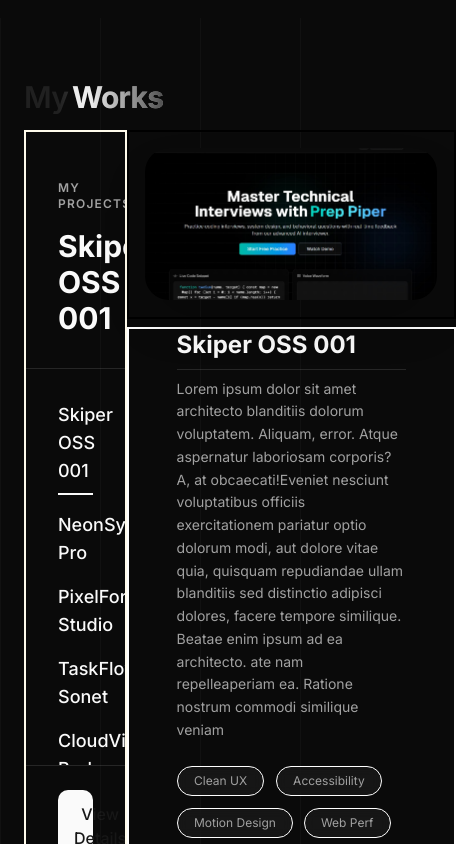
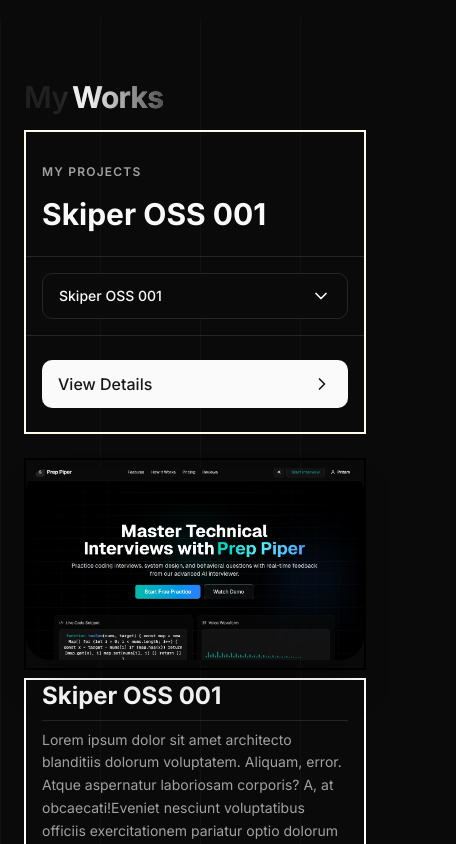
Before and after one commit to anynomous001/generative-ai-portfolio, a Next.js app: page / in a window 390 px wide. Shown: the part 1160-2004 px from the top of the page, 456 px wide, since content can reach past the window. Built offline with nearby package versions, Linux system fonts and the light colour scheme.

Commit message:
responsiveness modified

```diff
--- a/components/projects/project-showcase.tsx
+++ b/components/projects/project-showcase.tsx
@@ -2,7 +2,7 @@
 
 import { useState } from "react"
 import { motion, AnimatePresence } from "framer-motion"
-import { ChevronRight } from "lucide-react"
+import { ChevronRight, ChevronDown } from "lucide-react"
 
 interface Project {
   id: number
@@ -58,27 +58,31 @@ const projects: Project[] = [
 export default function ProjectShowcase() {
   const [selectedProject, setSelectedProject] = useState<number>(0)
   const [isExpanded, setIsExpanded] = useState(false)
+  const [isDropdownOpen, setIsDropdownOpen] = useState(false)
+
 
   const currentProject = projects[selectedProject]
 
   return (
-    <div className="grid grid-cols-[30%_70%] h-screen  bg-background mt-4">
+    <div className="grid grid-cols-1 md:grid-cols-[30%_70%] bg-background mt-4 min-h-[60vh] md:min-h-[80vh] gap-6">
 
 
       {/* Left side - Project List */}
-      <motion.div className="h-[80%] bg-background border-2 border-solid  border-amber-50 flex flex-col overflow-y-hidden" >
-        <div className=" overflow-hidden flex flex-col">
+      <motion.div className="bg-background border-2 border-solid border-amber-50 flex flex-col md:overflow-y-auto md:h-full">
+        <div className="overflow-hidden flex flex-col">
           {/* Header */}
-          <div className="px-8 pt-12 pb-8 border-b border-border">
+          <div className="px-4 sm:px-6 md:px-8 pt-8 md:pt-12 pb-6 md:pb-8 border-b border-border">
             <motion.div initial={{ opacity: 0, y: -20 }} animate={{ opacity: 1, y: 0 }} transition={{ duration: 0.3 }}>
               <p className="text-xs font-semibold text-muted-foreground tracking-widest uppercase mb-4">My Projects</p>
               <h2 className="text-3xl font-bold text-foreground">{currentProject.title}</h2>
             </motion.div>
           </div>
 
-          {/* Project List */}
-          <div className=" overflow-y-auto px-8 py-8">
-            <div className="space-y-4">
+
+
+          {/* Project List in desktop*/}
+          <div className="hidden lg:flex flex-col flex-1 overflow-y-auto px-4 sm:px-6 md:px-8 py-6 md:py-8">
+
             {projects.map((project, index) => (
               <motion.button
                 key={project.id}
@@ -113,10 +117,62 @@ export default function ProjectShowcase() {
               </motion.button>
             ))}
           </div>
+
+
+
+          {/* Project List  on mobile*/}
+          <div className="px-4 sm:px-6 py-4 sm:py-6 flex-1 flex flex-col lg:hidden">
+            <div className=" z-50">
+              <button
+                onClick={() => setIsDropdownOpen(!isDropdownOpen)}
+                className="w-full flex items-center justify-between px-4 py-3 bg-card border border-border rounded-lg font-medium text-foreground hover:bg-background transition-colors"
+              >
+                <span className="text-sm sm:text-base truncate">{currentProject.title}</span>
+                <motion.div animate={{ rotate: isDropdownOpen ? 180 : 0 }} transition={{ duration: 0.3 }}>
+                  <ChevronDown size={20} />
+                </motion.div>
+              </button>
+
+              {/* Dropdown Menu */}
+              <AnimatePresence>
+                {isDropdownOpen && (
+                  <motion.div
+                    initial={{ opacity: 0, y: -10 }}
+                    animate={{ opacity: 1, y: 0 }}
+                    exit={{ opacity: 0, y: -10 }}
+                    transition={{ duration: 0.2 }}
+                    className=" mt-2 bg-card border border-border rounded-lg shadow-lg z-50 "
+                  >
+                    <div className=" overflow-hidden">
+                      {projects.map((project, index) => (
+                        <motion.button
+                          key={project.id}
+                          onClick={() => {
+                            setSelectedProject(index)
+                            setIsDropdownOpen(false)
+                            setIsExpanded(false)
+                          }}
+                          className={`w-full text-left px-4 py-3 text-sm sm:text-base transition-colors ${selectedProject === index
+                            ? "bg-primary text-primary-foreground"
+                            : "text-foreground hover:bg-background"
+                            }`}
+                          whileHover={{ x: 8 }}
+                          transition={{ type: "spring", stiffness: 300, damping: 30 }}
+                        >
+                          {project.title}
+                        </motion.button>
+                      ))}
+                    </div>
+                  </motion.div>
+                )}
+              </AnimatePresence>
+            </div>
           </div>
 
+
+
           {/* Footer */}
-          <div className="px-8 py-6 border-t border-border">
+          <div className="px-4 sm:px-6 md:px-8 py-6 border-t border-border">
             <motion.button
               onClick={() => setIsExpanded(!isExpanded)}
               className="w-full flex items-center justify-between px-4 py-3 bg-primary text-primary-foreground rounded-lg font-medium hover:opacity-90 transition-opacity"
@@ -151,7 +207,7 @@ export default function ProjectShowcase() {
 
       {/* Right side - Project Image */}
 
-      <motion.div className="col-span-[70%] flex" >
+      <motion.div className="flex flex-col" >
         <AnimatePresence mode="wait">
           <motion.div
             key={currentProject.id}
@@ -161,20 +217,18 @@ export default function ProjectShowcase() {
             transition={{ duration: 0.5 }}
             className="flex flex-col gap-2"
           >
-            <div
-              className={`w-full h-[50%] py-2 flex items-center justify-center relative border-black border-2 border-solid`}
-            >
+            <div className="w-full py-2 flex items-center justify-center relative border-black border-2 border-solid">
               <motion.img
                 src={currentProject.image}
                 alt={currentProject.title}
-                className="w-[90%] h-[90%] object-cover rounded-3xl shadow-2xl"
+                className="w-full max-w-[900px] h-48 sm:h-64 md:h-[50vh] object-cover rounded-3xl shadow-2xl"
                 drag
                 dragElastic={0.2}
-                whileHover={{ scale: 1.05 }}
-                whileDrag={{ scale: 1.1 }}
+                whileHover={{ scale: 1.03 }}
+                whileDrag={{ scale: 1.05 }}
               />
             </div>
-            <div className="w-full px-12 pb-12  border-white border-2 border-solid">
+            <div className="w-full px-4 sm:px-8 pb-12 border-white border-2 border-solid">
               <h2 className="text-2xl font-bold text-foreground mb-2 border-b border-border pb-2">
                 {currentProject.title}
               </h2>
```
Also changed, not shown: app/page.tsx (+1 -10 lines). Lines whose indentation alone changed are shown as unchanged.
